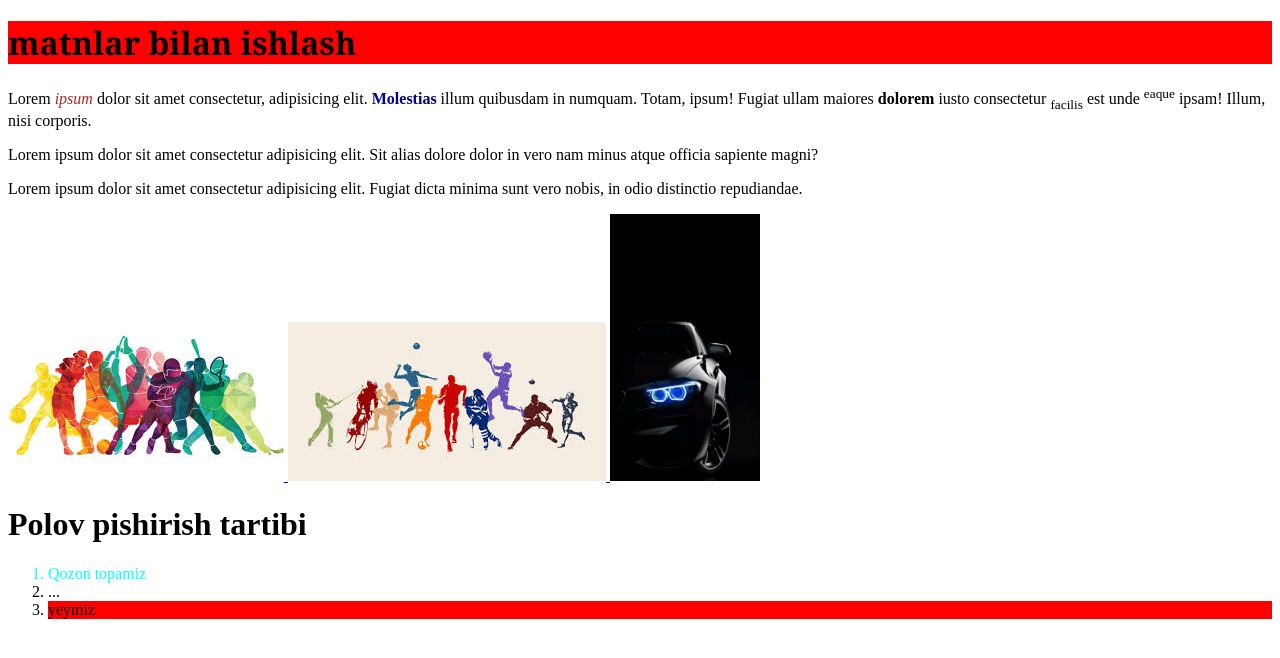
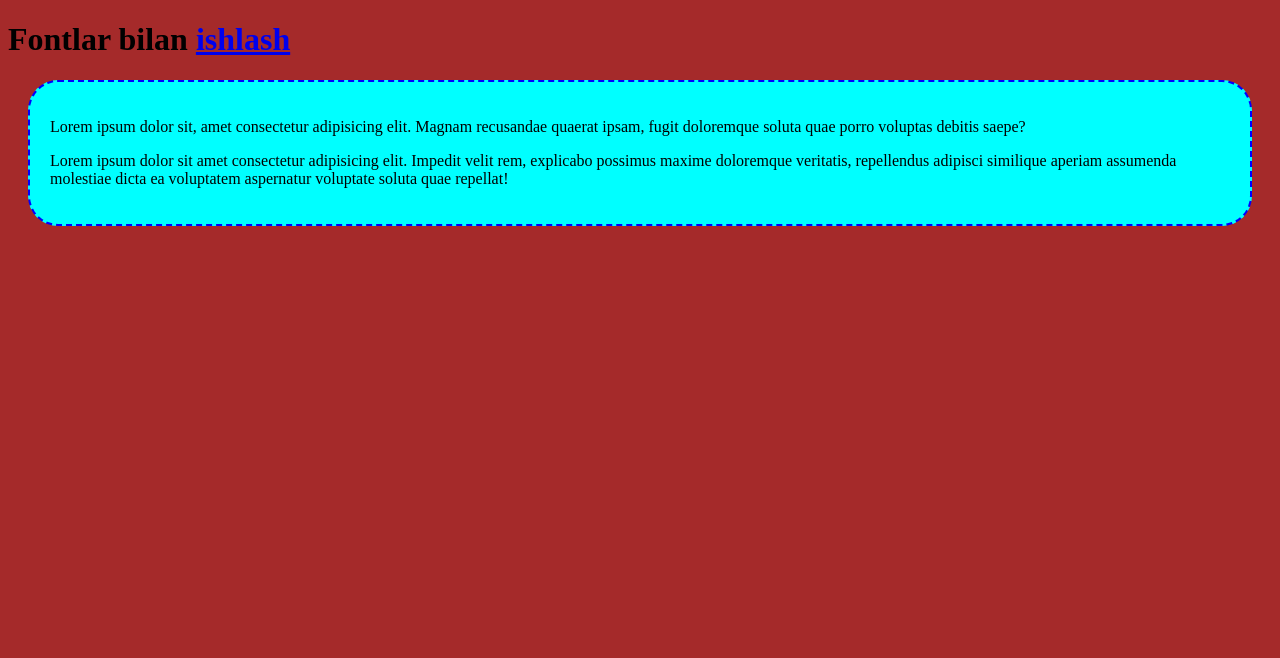
Before and after one commit to asadbek11211/Vorislar_darslari_7_IT, a plain HTML site: page Takrorlash_jamoviy.html in a window 1280 px wide. Drawn offline with Linux system fonts and the light colour scheme; files whose address does not match are found by name.

Commit message:
bexruzbek

```diff
--- a/Takrorlash_jamoviy.html
+++ b/Takrorlash_jamoviy.html
@@ -4,32 +4,31 @@
     <meta charset="UTF-8">
     <meta name="viewport" content="width=device-width, initial-scale=1.0">
     <title>Document</title>
+    <style>
+        body {
+            background-color: brown;
+
+        }
+        .div1  {
+           background-color: aqua;
+           padding: 20px;
+           margin: 20px;
+           border: dashed blue 2px;
+           border-radius: 30px;
+        }
+
+    </style>
 </head>
 <body>
-    <h1 style="background-color: rgb(255, 0, 0);font-family: Cambria, Cochin, Georgia, Times, 'Times New Roman', serif;">matnlar bilan ishlash</h1>
-    <p>
-        Lorem <i style="color: brown;">ipsum</i> dolor sit amet consectetur, adipisicing elit. <b style="color: darkblue;">Molestias</b> illum quibusdam in numquam. Totam, ipsum! Fugiat ullam maiores <strong>dolorem</strong> iusto consectetur <sub>facilis</sub> est  unde <sup>eaque</sup> ipsam! Illum, nisi corporis.
-    </p>
-    <p>
-        Lorem ipsum dolor sit amet consectetur adipisicing elit. Sit alias dolore dolor in vero nam minus atque officia sapiente magni?
-    </p>
-    <p>
-        Lorem ipsum dolor sit amet consectetur adipisicing elit. Fugiat dicta minima sunt vero nobis, in odio distinctio repudiandae.
-    </p>
-    <a href="E:\Vorislar_darslari_IT_7\lhtml_link.html">
-            <img src="E:\Vorislar_darslari_IT_7\download.jpg" alt="">
+    <h1>
+     Fontlar bilan     <a href="E:\Vorislar_darslari_IT_7\img.jpg"> ishlash</a>
 
-    </a>
-    <a href="E:\Vorislar_darslari_IT_7\Portfolio_website.html">    <img src="E:\Vorislar_darslari_IT_7\images.jpg" alt="">
-</a>
-    <img src="E:\Vorislar_darslari_IT_7\IMG_project\BMW.jpg" alt="" width="150px">
-    <h1>
-        Polov pishirish tartibi
     </h1>
-    <ol>
-        <li style="color: aqua;">Qozon topamiz</li>
-        <li>...</li>
-        <li style="background-color: red;">yeymiz</li>
-    </ol>
+    <div class="div1">
+        <p>
+            Lorem ipsum dolor sit, amet consectetur adipisicing elit. Magnam recusandae quaerat ipsam, fugit doloremque soluta quae porro voluptas debitis saepe?
+        </p>
+        <p>Lorem ipsum dolor sit amet consectetur adipisicing elit. Impedit velit rem, explicabo possimus maxime doloremque veritatis, repellendus adipisci similique aperiam assumenda molestiae dicta ea voluptatem aspernatur voluptate soluta quae repellat!</p>
+    </div>
 </body>
 </html>
```
